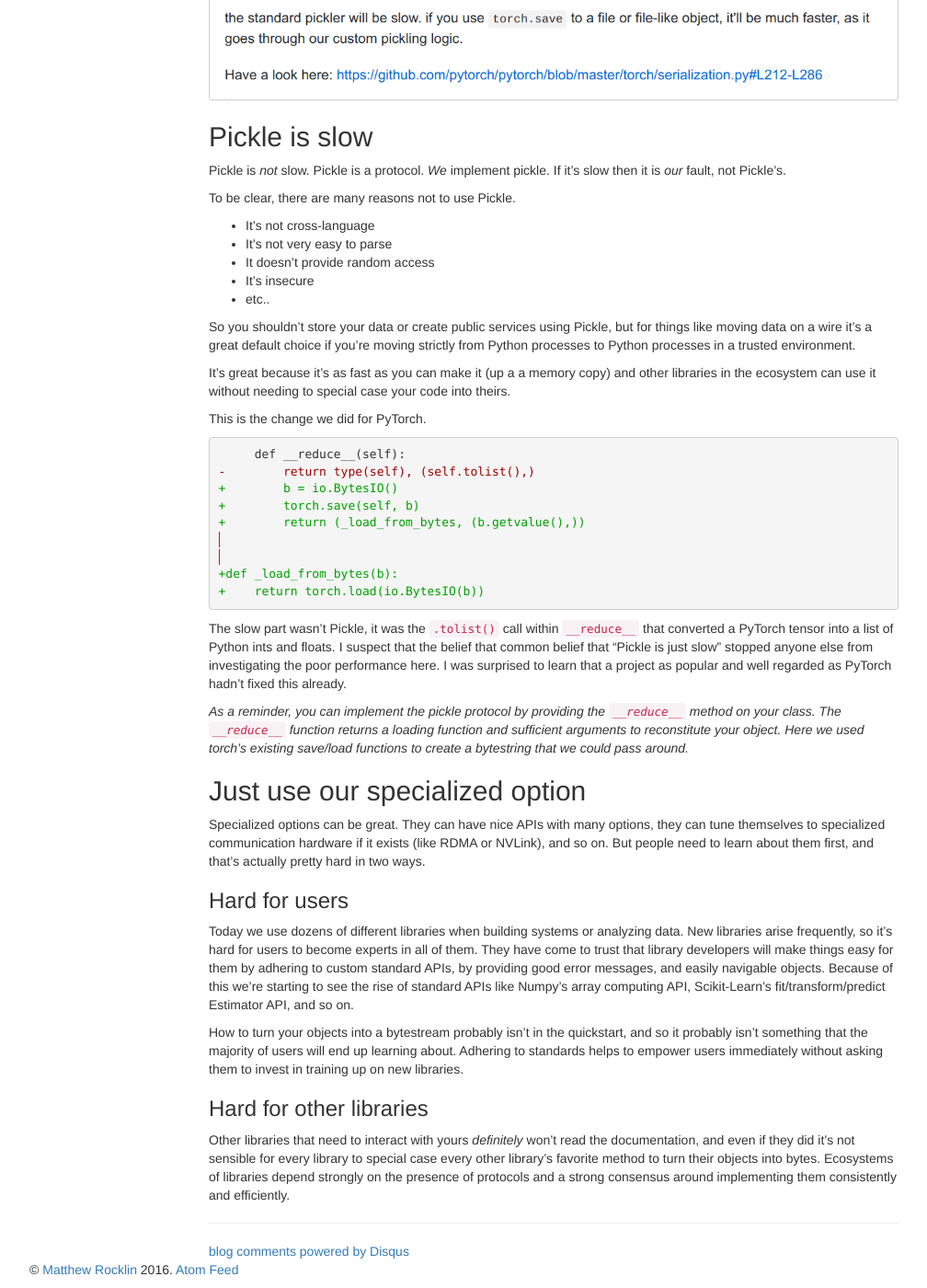
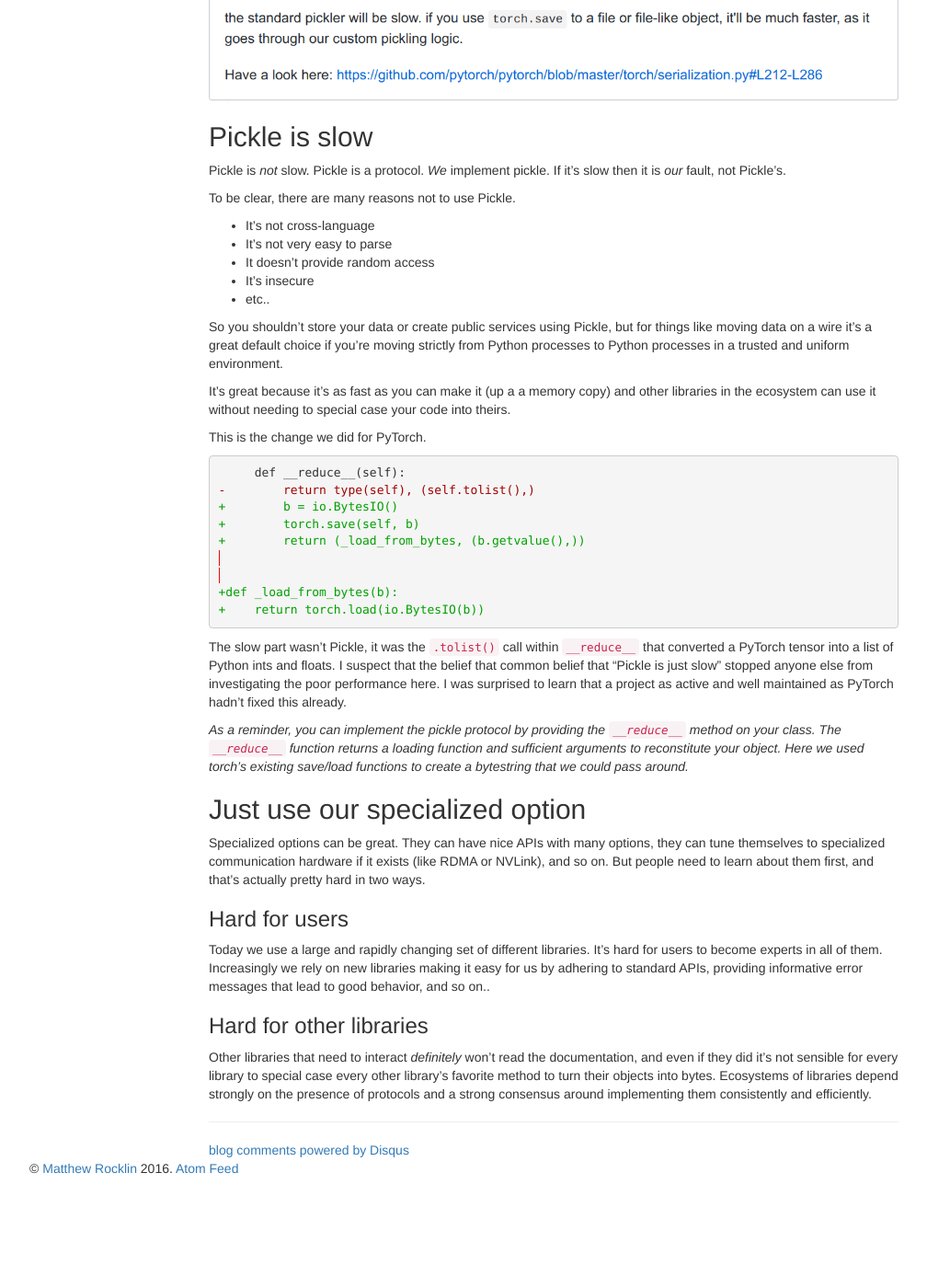
Before and after one commit to besyskymnbk/blog, a Jekyll site: the page built from _posts/work/2018-07-08-protocols-pickle.md, in a window 1280 px wide and 1400 px high, scrolled down 894 px. Shown: the whole window at 92% size, without its empty margins (38-1046 px from the left). Built offline with Jekyll 4.4.1, drawn with Linux system fonts in a browser that asks for light colours; comment, search, counter and statistics services are not loaded; after the commit the page ends 2184 px from its top, so only the background shows below that; some of the changed text lies outside the part shown.

Commit message:
cleanup language

```diff
--- a/_posts/work/2018-07-08-protocols-pickle.md
+++ b/_posts/work/2018-07-08-protocols-pickle.md
@@ -50,8 +50,9 @@ library* that might want to use them in distributed systems like PySpark,
 IPython parallel, Ray, or anything else.  We didn't solve a Dask problem, we
 solved an ecosystem problem.
 
-I have to solve this problem frequently enough in other libraries that I've
-noticed two common, and I believe incorrect, beliefs that I'd like to address:
+However before we solved this problem we discussed things a bit and I ran into
+two beliefs that I often find in these situations that I believe to be
+incorrect:
 
 1.  Pickle is slow
 2.  You should use our specialized way to serialize objects instead
@@ -77,8 +78,8 @@ To be clear, there are many reasons not to use Pickle.
 
 So you shouldn't store your data or create public services using Pickle, but
 for things like moving data on a wire it's a great default choice if you're
-moving strictly from Python processes to Python processes in a trusted
-environment.
+moving strictly from Python processes to Python processes in a trusted and
+uniform environment.
 
 It's great because it's as fast as you can make it (up a a memory copy) and
 other libraries in the ecosystem can use it without needing to special case
@@ -102,7 +103,7 @@ The slow part wasn't Pickle, it was the `.tolist()` call within `__reduce__`
 that converted a PyTorch tensor into a list of Python ints and floats.  I
 suspect that the belief that common belief that "Pickle is just slow" stopped
 anyone else from investigating the poor performance here.  I was surprised to
-learn that a project as popular and well regarded as PyTorch hadn't fixed this
+learn that a project as active and well maintained as PyTorch hadn't fixed this
 already.
 
 *As a reminder, you can implement the pickle protocol by providing the
@@ -122,22 +123,14 @@ that's actually pretty hard in two ways.
 
 ### Hard for users
 
-Today we use dozens of different libraries when building systems or analyzing
-data.   New libraries arise frequently, so it's hard for users to become
-experts in all of them.  They have come to trust that library developers will
-make things easy for them by adhering to custom standard APIs, by providing
-good error messages, and easily navigable objects.  Because of this we're
-starting to see the rise of standard APIs like Numpy's array computing API,
-Scikit-Learn's fit/transform/predict Estimator API, and so on.
-
-How to turn your objects into a bytestream probably isn't in the quickstart,
-and so it probably isn't something that the majority of users will end up
-learning about.  Adhering to standards helps to empower users immediately
-without asking them to invest in training up on new libraries.
+Today we use a large and rapidly changing set of different libraries. It's hard
+for users to become experts in all of them.  Increasingly we rely on new
+libraries making it easy for us by adhering to standard APIs, providing
+informative error messages that lead to good behavior, and so on..
 
 ### Hard for other libraries
 
-Other libraries that need to interact with yours *definitely* won't read the
+Other libraries that need to interact *definitely* won't read the
 documentation, and even if they did it's not sensible for every library to
 special case every other library's favorite method to turn their objects into
 bytes.  Ecosystems of libraries depend strongly on the presence of protocols
```
